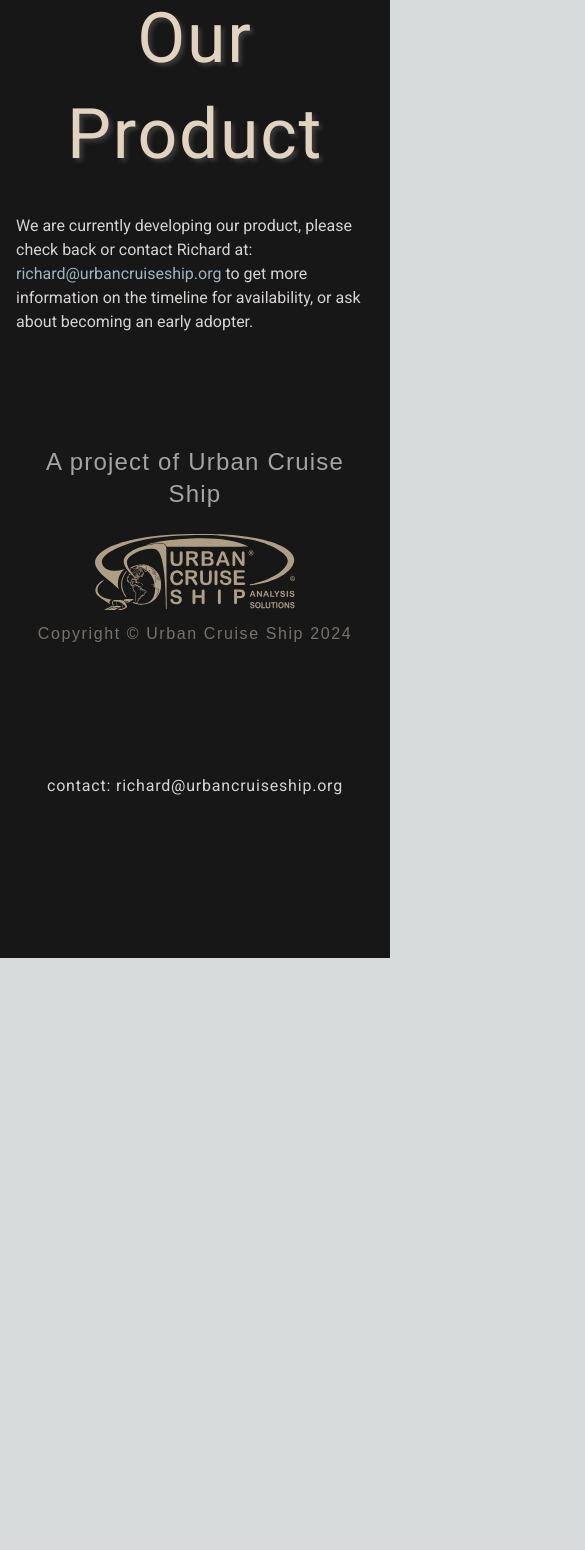
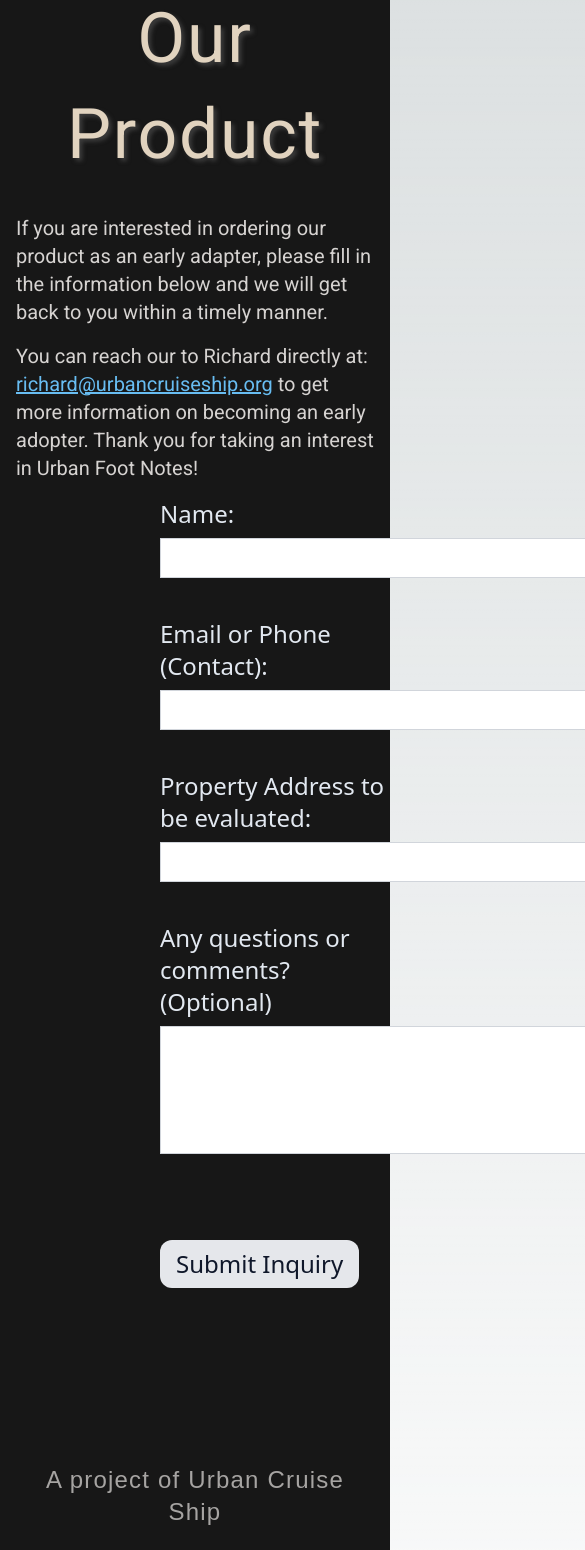
Before and after one commit to Richard-Burd/urban-footnotes-landing, a Next.js app: page /order in a window 390 px wide. Shown: the part 372-1922 px from the top of the page, 585 px wide, since content can reach past the window. Before the commit the page ends 1330 px from the top, so only its background shows below. Built offline with nearby package versions, Linux system fonts and the light colour scheme; a web font is replaced by a local one.

Commit message:
contact form styled & live

```diff
--- a/components/ContactUsForm.js
+++ b/components/ContactUsForm.js
@@ -8,7 +8,7 @@ export default function Form() {
     about: "",
   });
 
-  const [successMessage, setSuccessMessage] = useState("");
+  const [submissionStatus, setSubmissionStatus] = useState(null);
 
   const handleChange = (e) => {
     const { name, value } = e.target;
@@ -17,6 +17,7 @@ export default function Form() {
 
   const handleSubmit = async (e) => {
     e.preventDefault();
+    try {
       const response = await fetch("/api/submitContactUsForm", {
         method: "POST",
         headers: {
@@ -24,45 +25,88 @@ export default function Form() {
         },
         body: JSON.stringify(formData),
       });
-    const result = await response.json();
-    setSuccessMessage("Form successfully submitted!");
+
+      if (response.ok) {
+        // Submission successful
+        setFormData({ name: "", email: "", address: "", about: "" });
+        setSubmissionStatus("success");
+      } else {
+        // Submission failed
+        setSubmissionStatus("error");
+      }
+    } catch (error) {
+      // Handle error
+      setSubmissionStatus("error");
+    }
   };
 
   return (
     <form onSubmit={handleSubmit}>
-      <div>
+      <div className="name-section ml-40 pb-10">
+        <div className="pb-2 text-2xl text-slate-200">
           <label>Name:</label>
+        </div>
         <input
           type="text"
           name="name"
           value={formData.name}
           onChange={handleChange}
+          className="h-10 w-[690px] border border-gray-300 bg-white p-2 text-lg text-slate-950"
         />
       </div>
-      <div>
-        <label>Email:</label>
+      <div className="email-section ml-40 pb-10">
+        <div className="pb-2 text-2xl text-slate-200">
+          <label>Email or Phone (Contact):</label>
+        </div>
         <input
-          type="email"
+          type="text"
           name="email"
           value={formData.email}
           onChange={handleChange}
+          className="h-10 w-[690px] border border-gray-300 bg-white p-2 text-lg text-slate-950"
         />
       </div>
-      <div>
-        <label>Address:</label>
+      <div className="address-section ml-40 pb-10">
+        <div className="pb-2 text-2xl text-slate-200">
+          <label>Property Address to be evaluated:</label>
+        </div>
         <input
           type="text"
           name="address"
           value={formData.address}
           onChange={handleChange}
+          className="h-10 w-[690px] border border-gray-300 bg-white p-2 text-lg text-slate-950"
         />
       </div>
-      <div>
-        <label>About:</label>
-        <textarea name="about" value={formData.about} onChange={handleChange} />
+      <div className="comments-section ml-40 pb-10">
+        <div className="pb-2 text-2xl text-slate-200">
+          <label>Any questions or comments? (Optional)</label>
         </div>
-      <button type="submit">Submit</button>
-      {successMessage && <p>{successMessage}</p>}
+        <textarea
+          name="about"
+          value={formData.about}
+          onChange={handleChange}
+          className="h-32 w-[690px] border border-gray-300 bg-white p-2 text-lg text-slate-950"
+        />
+      </div>
+      <button
+        type="submit"
+        className="ml-40 mt-10 rounded-xl bg-gray-200 px-4 py-2 text-2xl text-slate-900"
+      >
+        Submit Inquiry
+      </button>
+      <div className="comments-section ml-40 pb-10 pt-10 text-2xl text-slate-200">
+        {submissionStatus === "success" && (
+          <p className="text-green-300">
+            Thank you for your submission, someone will contact you shortly!
+          </p>
+        )}
+        {submissionStatus === "error" && (
+          <p className="text-red-300">
+            Form submission failed. Please try again.
+          </p>
+        )}
+      </div>
     </form>
   );
 }
--- a/next.config.js
+++ b/next.config.js
@@ -2,7 +2,13 @@
 const nextConfig = {
   reactStrictMode: true,
   images: {
-    domains: ["ufn-website-images-and-documents.s3.us-east-2.amazonaws.com"],
+    remotePatterns: [
+      {
+        protocol: "https",
+        hostname: "ufn-website-images-and-documents.s3.us-east-2.amazonaws.com",
+        pathname: "**",
+      },
+    ],
   },
   env: {
     NEXT_PUBLIC_S3_BASE_URL: process.env.NEXT_PUBLIC_S3_BASE_URL,
--- a/pages/order.js
+++ b/pages/order.js
@@ -16,19 +16,23 @@ export default function Order() {
             shadowColor={`title-shadow-ordering-our-product`}
           />
         </center>
-        <div className="roboto-font text-1xl mx-4 text-stone-300 lg:mx-32">
+        <div className="roboto-font mx-4 text-xl text-stone-300 lg:mx-32">
           <p className="pb-4">
-            We are currently developing our product, please check back or
-            contact Richard at:{" "}
+            If you are interested in ordering our product as an early adapter,
+            please fill in the information below and we will get back to you
+            within a timely manner.
+          </p>
+          <p className="pb-4">
+            You can reach our to Richard directly at:{" "}
             <Link href="mailto: richard@urbancruiseship.org">
               richard@urbancruiseship.org
             </Link>{" "}
-            to get more information on the timeline for availability, or ask
-            about becoming an early adopter.
+            to get more information on becoming an early adopter. Thank you for
+            taking an interest in Urban Foot Notes!
           </p>
         </div>
       </div>
-      {/* <ContactUsForm /> */}
+      <ContactUsForm />
     </div>
   );
 }
--- a/pages/team.js
+++ b/pages/team.js
@@ -33,15 +33,15 @@ export default function Team() {
                 <div className="social-media-icons ml-4 mt-2 flex flex-row">
                   <div className="mx-3">
                     <SocialMediaIcon
-                      icon="recycle"
-                      hyperLink="https://ram-website-images-and-documents.s3.us-east-2.amazonaws.com/doc-684.pdf"
+                      icon="doc"
+                      hyperLink="https://ram-website-images-and-documents.s3.us-east-2.amazonaws.com/doc-685.pdf"
                       {...socialMediaIconProps}
                     />
                   </div>
                   <div className="mx-3">
                     <SocialMediaIcon
-                      icon="doc"
-                      hyperLink="https://ram-website-images-and-documents.s3.us-east-2.amazonaws.com/doc-685.pdf"
+                      icon="recycle"
+                      hyperLink="https://ram-website-images-and-documents.s3.us-east-2.amazonaws.com/doc-684.pdf"
                       {...socialMediaIconProps}
                     />
                   </div>
@@ -146,8 +146,14 @@ export default function Team() {
           </ul>
           <p className="mt-8">
             You can read about us{" "}
-            <Link href="https://www.urbancruiseship.org/crew">here</Link> on the
-            Urban Cruise Ship website.
+            <Link
+              href="https://www.urbancruiseship.org/crew"
+              target="_blank"
+              rel="noopener noreferrer"
+            >
+              here
+            </Link>{" "}
+            on the Urban Cruise Ship website.
           </p>
         </div>
       </div>
--- a/styles/globals.css
+++ b/styles/globals.css
@@ -50,10 +50,6 @@ body {
   font-style: italic;
 }
 
-:root {
-  --custom-link-color: #9db5c4;
-}
-
 /* these are the color schemes for the title text & shadows
 they are here and not in the tailwind.config.js file because
 that file cannot be used to push custon shadow values into
@@ -90,7 +86,13 @@ the component styling */
   text-shadow: 3px 3px 4px rgba(41, 99, 167, 0.98);
 }
 
+/* This is the default color used on all anchor tag links */
+:root {
+  --custom-link-color: #68bdf2;
+}
+
+/* This is the default transition & color behaviours used on all anchor tag links */
 a:not(#mobile-nav-bar-links a):not(#ucs-footer-label a) {
-  @apply transition duration-500 hover:text-blue-400 hover:underline focus:text-blue-400 focus:underline;
+  @apply underline transition duration-500 hover:text-red-600 hover:underline focus:text-red-400 focus:underline;
   color: var(--custom-link-color);
 }
```
Lines whose indentation alone changed are shown as unchanged.
